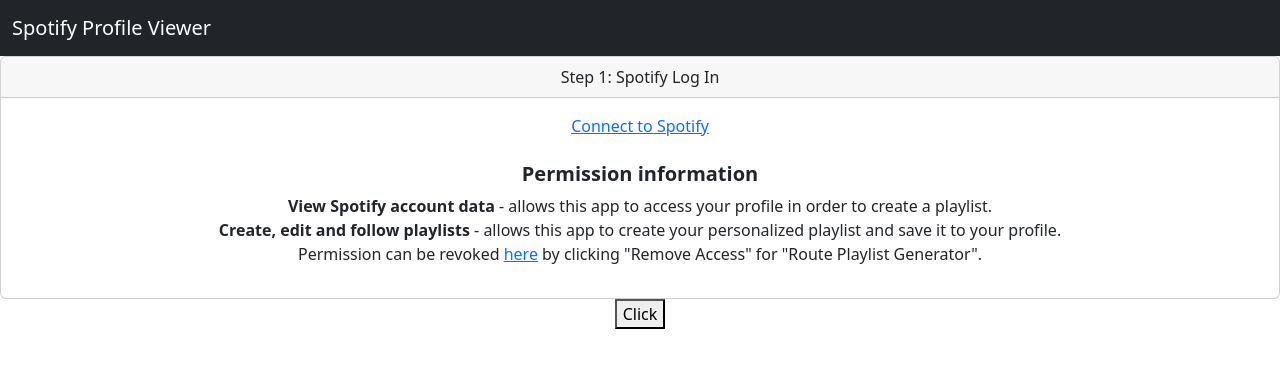
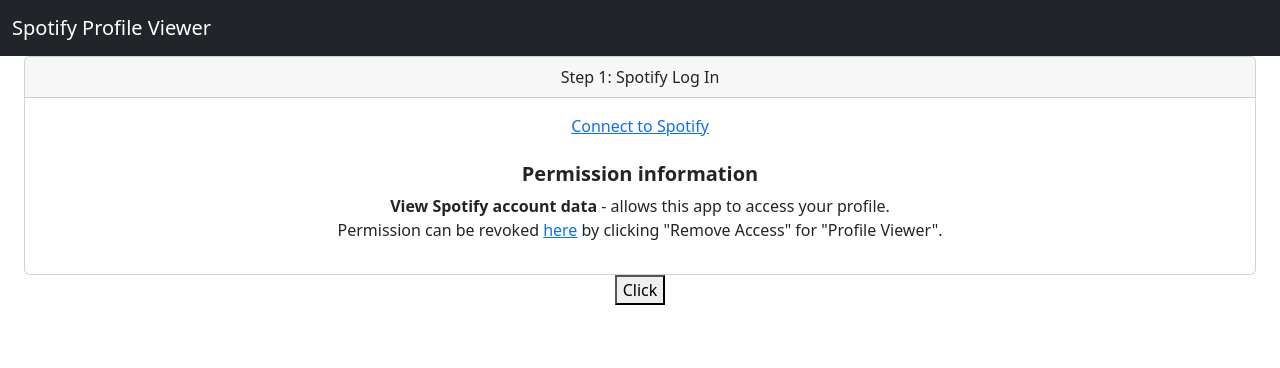
Before and after one commit to JackCo100/spotify-profile-viewer, a React (Create React App) app in the folder client/: page / in a window 1280 px wide. Shown: the top 368 px of the page. Built offline with nearby package versions, Linux system fonts and the light colour scheme.

Commit message:
Display username email and plan

```diff
--- a/client/src/App.js
+++ b/client/src/App.js
@@ -36,6 +36,9 @@
 }
 function LoginCard(){
   return(
+    <Container fluid>
+    <Row>
+        <Col sm>
           <Card>
               <Card.Header> Step 1: Spotify Log In</Card.Header>
               <Card.Body>
@@ -43,12 +46,14 @@
                   <Login />
                   <br /><br />
                   <h5><b>Permission information</b></h5>
-                  <b>View Spotify account data</b> - allows this app to access your profile in order to create a playlist.<br />
-                  <b>Create, edit and follow playlists</b> - allows this app to create your personalized playlist and save it to your profile.
-                  <p>Permission can be revoked <a href='https://www.spotify.com/uk/account/apps/'> here</a> by clicking "Remove Access" for "Route Playlist Generator".</p>
+                  <b>View Spotify account data</b> - allows this app to access your profile.<br />
+                  <p>Permission can be revoked <a href='https://www.spotify.com/uk/account/apps/'> here</a> by clicking "Remove Access" for "Profile Viewer".</p>
                 </Card.Text>
               </Card.Body>
             </Card>
+        </Col>
+    </Row>
+    </Container>
   )
 }
 
@@ -60,7 +65,7 @@
               <Card>
                 <Card.Header> Results</Card.Header>
                 <Card.Body>
-
+                <p> <a href={props['profile'][0].external_urls.spotify} >{props['profile'][0].display_name}</a> | {props['profile'][0].email} | Spotify {props['profile'][0].product}</p>
                 </Card.Body>
               </Card>
             </Col>
@@ -71,11 +76,13 @@
 
 
 function App() {
+  const [showResult, setShowResult] = useState(false)
+  const [profileData, setProfileData]  = useState([])
   var loggedInCookie = document.cookie
   .split("; ")
   .find((row) => row.startsWith("spotify_token="))
   ?.split("=")[1];
-  const generate = () => { //to be called by the submit button on location modal
+  const generate = () => {
     fetch("/profile", {
       method: 'GET',
       headers: {
@@ -85,14 +92,18 @@
       },
     })
     .then(response => response.json())
-    .then( json => console.log(json)) //set locationsResponse as the api returned data
+    .then( json => setProfileData(json))
+    .then(() => setShowResult(true))
   }
   return (
     <div className="App">
       <MainNav />
       <body>
+        <Container fluid>
         <LoginCard />
         <button id='testBtn' onClick={generate}>Click</button>
+        {showResult && <ResultsCard  profile = {profileData}/>}
+        </Container>
       </body>
     </div>
   );
```
